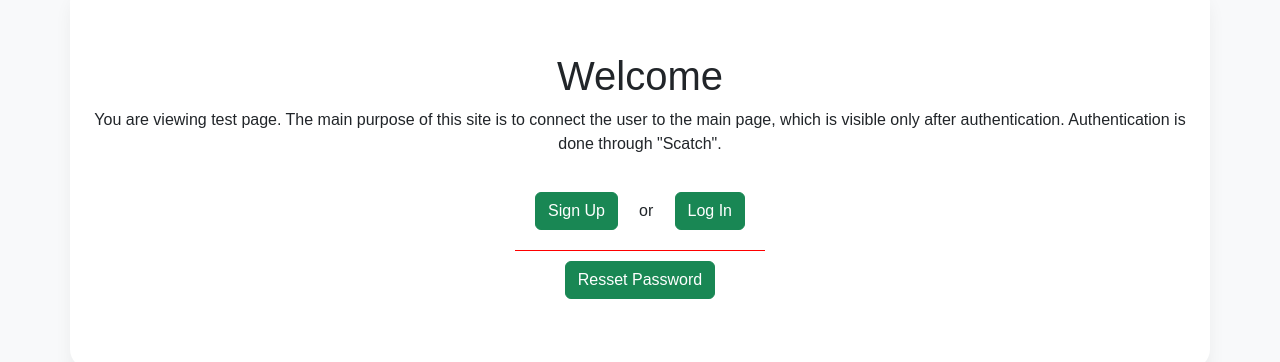
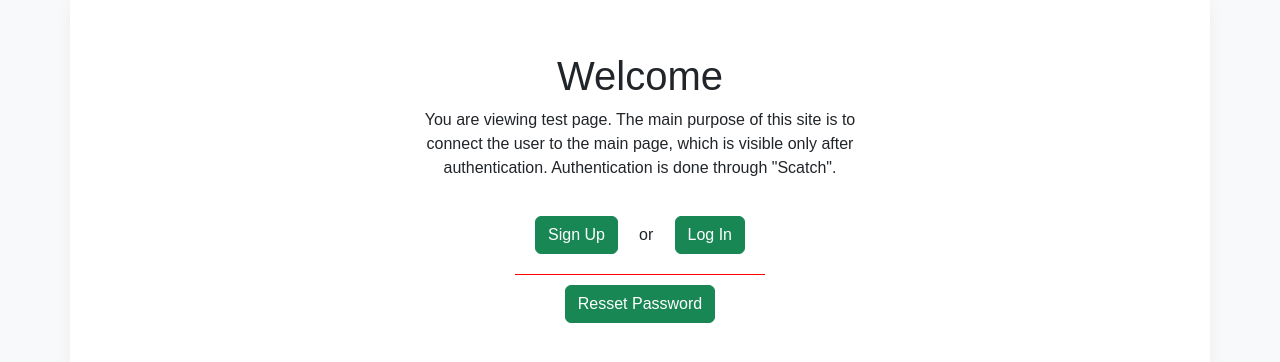
Before and after one commit to zanguraa/signup-login-form-stytch, a React (Create React App) app: page / in a window 1280 px wide. Shown: the part 168-530 px from the top of the page. Built offline with nearby package versions, Linux system fonts and the light colour scheme; a web font is replaced by a local one.

Commit message:
feat: added id for form element

```diff
--- a/src/App.tsx
+++ b/src/App.tsx
@@ -1,7 +1,6 @@
 import React from "react";
 import "./App.css";
 import Signup from "./pages/signup/Signup";
-import { Email, Lock } from "@mui/icons-material";
 import Login from "./pages/login/Login";
 import { BrowserRouter as Router, Route, Routes } from "react-router-dom";
 import WelcomePage from "./components/WelcomePage";
--- a/src/components/WelcomePage.tsx
+++ b/src/components/WelcomePage.tsx
@@ -6,7 +6,7 @@ const WelcomePage = () => {
   return (
     <div className="container container-welcome">
       <h1>Welcome </h1>
-      <p className="fw-light">
+      <p className="fw-light welcome-text">
         You are viewing test page. The main purpose of this site is to connect
         the user to the main page, which is visible only after authentication.
         Authentication is done through <b>"Scatch"</b>.
--- a/src/components/welcome.css
+++ b/src/components/welcome.css
@@ -19,3 +19,7 @@
   margin-bottom: 10px;
   border-bottom: 1px solid red;
 }
+
+.welcome-text {
+    max-width: 450px;
+}
--- a/src/pages/login/Login.tsx
+++ b/src/pages/login/Login.tsx
@@ -19,7 +19,7 @@ const Login = () => {
           <label htmlFor="password">
             <Lock />
           </label>
-          <input type="password" placeholder="Your Password" />
+          <input type="password" id="password" placeholder="Your Password" />
         </div>
         <div
           style={{ width: "150px", marginLeft: "-150px" }}
@@ -29,6 +29,9 @@ const Login = () => {
           <input style={{ width: "20px" }} id="checkbox" type="checkbox" />
         </div>
         <button className="btn btn-success">Log in</button>
+        <Link to="/resset">
+          <p className="text-center mt-2">Forgot Password?</p>
+        </Link>
       </div>
       <div>
         <img src={signinImage} alt="signup" />
--- a/src/pages/resset/RessetPassword.tsx
+++ b/src/pages/resset/RessetPassword.tsx
@@ -1,4 +1,5 @@
 import React from "react";
+import "./resset.css";
 
 const RessetPassword = () => {
   return (
--- a/src/pages/signup/Signup.tsx
+++ b/src/pages/signup/Signup.tsx
@@ -31,7 +31,7 @@ const Signup = () => {
           <label htmlFor="password">
             <LockOutlined />
           </label>
-          <input type="password" placeholder="Confirm Password" />
+          <input type="password" id="password" placeholder="Confirm Password" />
         </div>
         <button className="btn btn-success">Sign Up</button>
       </div>
```
